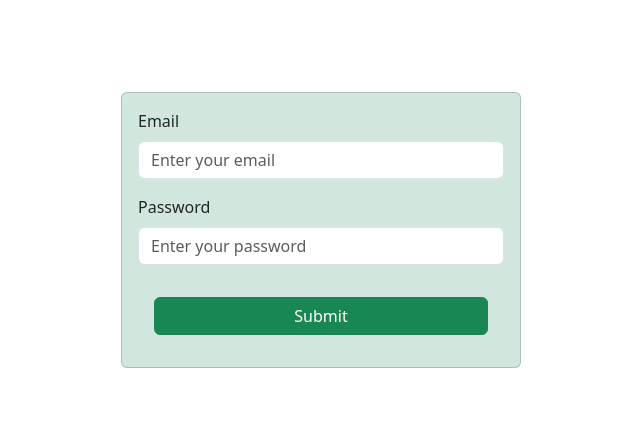
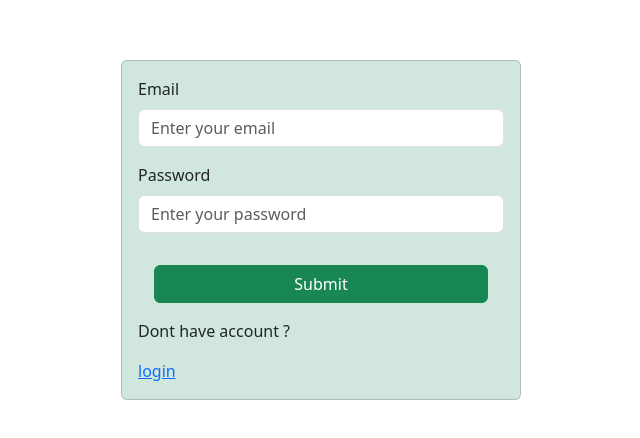
Before and after one commit to shadowfax29/inventory-client, a React (Create React App) app: page /login in a window 1280 px wide. Shown: the part 170-608 px from the top of the page, without its empty margins (319-959 px from the left). Built offline with nearby package versions, Linux system fonts and the light colour scheme.

Commit message:
login.js

```diff
--- a/src/component/login.js
+++ b/src/component/login.js
@@ -3,7 +3,7 @@ import { Formik } from 'formik';
 import { useAuth } from '../context/AuthContext';
 import * as Yup from 'yup';
 import axios from "../config/axios"
-import { useNavigate} from 'react-router-dom';
+import { Link,useNavigate} from 'react-router-dom';
 import { useState } from 'react';
 
 export default function Login() {
@@ -95,6 +95,7 @@ catch(err){
             <button className='btn btn-success m-3' type="submit" disabled={isSubmitting}>
               Submit
             </button>
+                 <p>Dont have account ?</p><Link to="/register"> login</Link>
           </form>
         )}
       </Formik>
```
